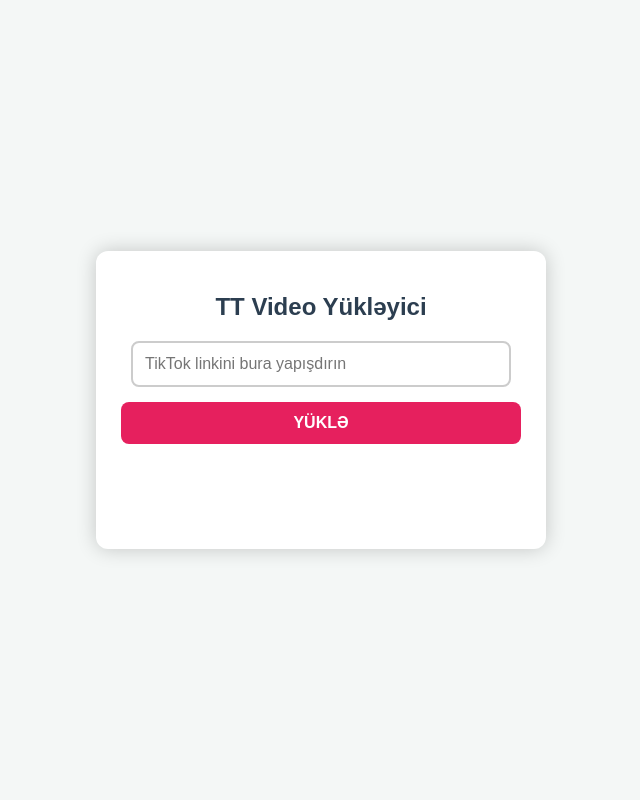
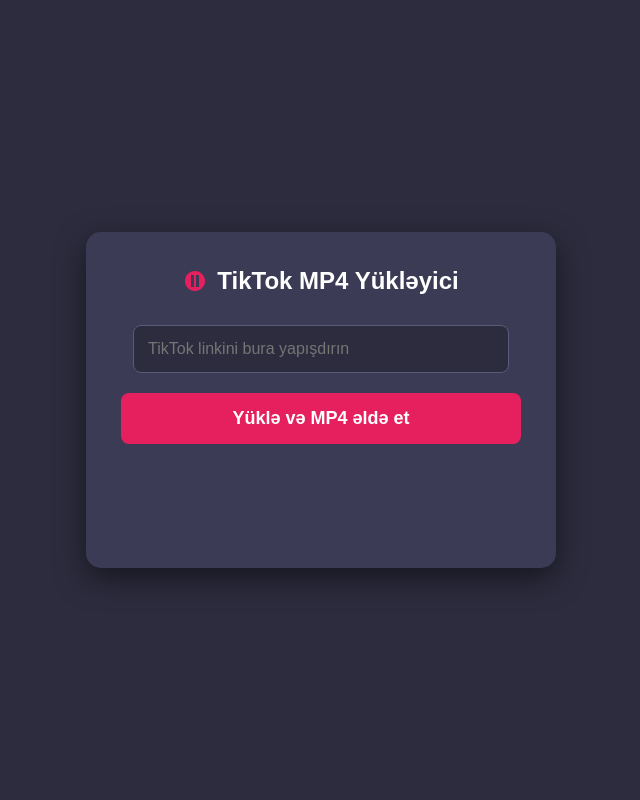
Before and after one commit to Emil-huseynli333/tikvidsave, a Flask app: page / in a window 1280 px wide. Shown: the whole page, without its empty margins (319-959 px from the left). Run offline with Flask 3, Linux system fonts and the light colour scheme.

Commit message:
feat: Final Frontend Fix & Design Restoration
Bütün funksional problemləri həll edən son JavaScript logic-i tətbiq edir və orijinal tünd bənövşəyi dizaynı bərpa edir.

Həll:
- JavaScript logic-i POST/GET sxeminə uyğun yeniləndi.
- Orijinal tünd fon (CSS) bərpa edildi.
- JSON xətası aradan qaldırıldı.

```diff
--- a/templates/index.html
+++ b/templates/index.html
@@ -3,56 +3,77 @@
 <head>
     <meta charset="UTF-8">
     <meta name="viewport" content="width=device-width, initial-scale=1.0">
-    <title>TT Video Yükləyici</title>
+    <title>TikTok MP4 Yükləyici</title>
     <style>
-        /* Əsas Üslublar */
+        /* Əsas Üslublar: Tünd Bənövşəyi Fon */
         body {
             font-family: Arial, sans-serif;
             margin: 0;
             padding: 0;
-            background-color: #f4f7f6; /* Açıq boz fon */
+            background-color: #2c2c3e; /* Tünd Bənövşəyi/Qara-Bənövşəyi Fon */
             display: flex;
             justify-content: center;
             align-items: center;
             min-height: 100vh;
-            color: #333;
+            color: #e0e0e0; /* Açıq Boz Mətn */
         }
 
         .container {
-            background-color: #ffffff;
-            padding: 25px;
-            border-radius: 12px;
-            box-shadow: 0 0 20px rgba(0, 0, 0, 0.2); /* Kölgə */
+            background-color: #3b3b55; /* Daha Açıq Kart Fonu */
+            padding: 35px;
+            border-radius: 15px;
+            box-shadow: 0 10px 30px rgba(0, 0, 0, 0.5);
             width: 100%;
             max-width: 400px;
             text-align: center;
         }
 
         h1 {
-            color: #2c3e50;
-            margin-bottom: 20px;
-            font-size: 24px;
+            color: #fff;
+            margin-bottom: 25px;
+            font-size: 26px;
         }
 
-        /* Giriş Sahəsi və Knapp Üslubu */
+        /* İkon və Başlıq Üslubu */
+        .header-title {
+            display: flex;
+            align-items: center;
+            justify-content: center;
+            font-size: 24px; /* Şəkilə uyğun ölçü */
+            font-weight: bold;
+            color: #fff;
+            margin-bottom: 30px;
+        }
+
+        .header-title svg {
+            margin-right: 10px;
+            color: #e6205e; /* TikTok/Accent Rəngi */
+            width: 24px;
+            height: 24px;
+        }
+
+        /* Giriş Sahəsi */
         #link-input {
-            width: calc(100% - 20px);
-            padding: 12px;
-            margin-bottom: 15px;
-            border: 2px solid #ccc;
+            width: calc(100% - 24px);
+            padding: 14px;
+            margin-bottom: 20px;
+            border: 1px solid #5a5a7a;
+            background-color: #2c2c3e;
+            color: #fff;
             border-radius: 8px;
             box-sizing: border-box;
             font-size: 16px;
         }
 
+        /* Knapp Üslubu: Qırmızı/Çəhrayı */
         #yukle-btn {
-            background-color: #e6205e; /* TikTok qırmızı rəngi */
+            background-color: #e6205e;
             color: white;
-            padding: 12px 25px;
+            padding: 15px 25px;
             border: none;
             border-radius: 8px;
             cursor: pointer;
-            font-size: 16px;
+            font-size: 18px;
             font-weight: bold;
             transition: background-color 0.3s ease;
             width: 100%;
@@ -67,26 +88,35 @@
             cursor: not-allowed;
         }
 
-        /* Status Mesajları üçün rəngli əlaqə */
+        /* Status Mesajları */
         #status-message {
-            margin-top: 20px;
-            padding: 10px;
-            border-radius: 6px;
+            margin-top: 25px;
+            padding: 12px;
+            border-radius: 8px;
             font-weight: bold;
             min-height: 40px;
-            text-align: left;
+            text-align: center;
+            color: #fff;
         }
-        .loading { color: #3498db; } /* Mavi */
-        .success { color: #27ae60; } /* Yaşıl */
-        .error { color: #e74c3c; } /* Qırmızı */
+
+        /* Status Rəngləri */
+        .loading { background-color: #4a4a6b; color: #81d4fa; }
+        .success { background-color: #4CAF50; color: #ffffff; }
+        .error { background-color: #f44336; color: #ffffff; }
     </style>
 </head>
 <body>
 
     <div class="container">
-        <h1>TT Video Yükləyici</h1>
+        <div class="header-title">
+            <svg xmlns="http://www.w3.org/2000/svg" viewBox="0 0 24 24" fill="currentColor">
+                <path d="M12 2C6.48 2 2 6.48 2 12s4.48 10 10 10 10-4.48 10-10S17.52 2 12 2zm-1 16H8V6h3v12zm5 0h-3V6h3v12z"/>
+            </svg>
+            TikTok MP4 Yükləyici
+        </div>
+
         <input type="url" id="link-input" placeholder="TikTok linkini bura yapışdırın" required>
-        <button id="yukle-btn">YÜKLƏ</button>
+        <button id="yukle-btn">Yüklə və MP4 əldə et</button>
         <div id="status-message"></div>
     </div>
 
@@ -118,38 +148,34 @@
                     yukleButton.disabled = false;
 
                     if (response.status === 200) {
-                        return response.json(); // Uğurlu halda JSON (download URL) gözləyirik
+                        return response.json();
                     } else {
-                        // Əgər 400/500 gəlirsə (server xətası)
+                        // 400/500 xətalarında serverdən JSON mesajı almağa çalışırıq
                         return response.json().then(data => {
-                            // Serverdən gələn xəta mesajını göstəririk
                             statusMessage.innerHTML = `<span class="error">❌ Server Status ${response.status} Xətası: ${data.message}</span>`;
                             throw new Error(`Server Status ${response.status}`);
                         }).catch(() => {
-                            // Əgər JSON parse edilməzsə (gözlənilməz cavab)
-                            throw new Error(`Server Status ${response.status} Gözlənilməz cavab.`);
+                            // JSON parse edilməzsə
+                            throw new Error(`Server Status ${response.status} Gözlənilməz cavab/əlaqə kəsildi.`);
                         });
                     }
                 })
                 .then(data => {
-                    // Yalnız POST uğurlu olduqda bu blok işləyir
                     if (data.success && data.download_url) {
                         // 2. Uğurlu cavab gəldi, indi GET sorğusunu başladırıq
-                        statusMessage.innerHTML = '<span class="success">✅ Uğurla hazırlandı! Yüklənmə başladı...</span>';
+                        statusMessage.innerHTML = '<span class="success">✅ Yüklənmə tamamlandı. Başqa link daxil edin.</span>';
 
-                        // Bu, "/yukle?filename=..." ünvanına GET sorğusu göndərir
-                        // Və bu, Android DownloadListener-i işə salır.
+                        // Bu, "/yukle?filename=..." ünvanına GET sorğusu göndərir və yükləməni başladır
                         window.location.href = data.download_url;
 
                     } else if (data.success === false) {
-                        // Əgər cavab JSON idisə, amma success=false idisə (daxili xəta)
+                        // Serverdən gələn XƏTA mesajını göstəririk
                          statusMessage.innerHTML = `<span class="error">❌ Xəta: ${data.message}</span>`;
                     }
                 })
                 .catch(error => {
                     yukleButton.disabled = false;
                     console.error('Frontend Xətası:', error);
-                    // Əgər xəta artıq status mesajına yazılmayıbsa, ümumi mesaj veririk
                     if (!statusMessage.innerHTML.includes("Status")) {
                          statusMessage.innerHTML = `<span class="error">⚠️ Serverlə əlaqə qurularkən kritik xəta. (Yoxlayın: ${error.message})</span>`;
                     }
```
